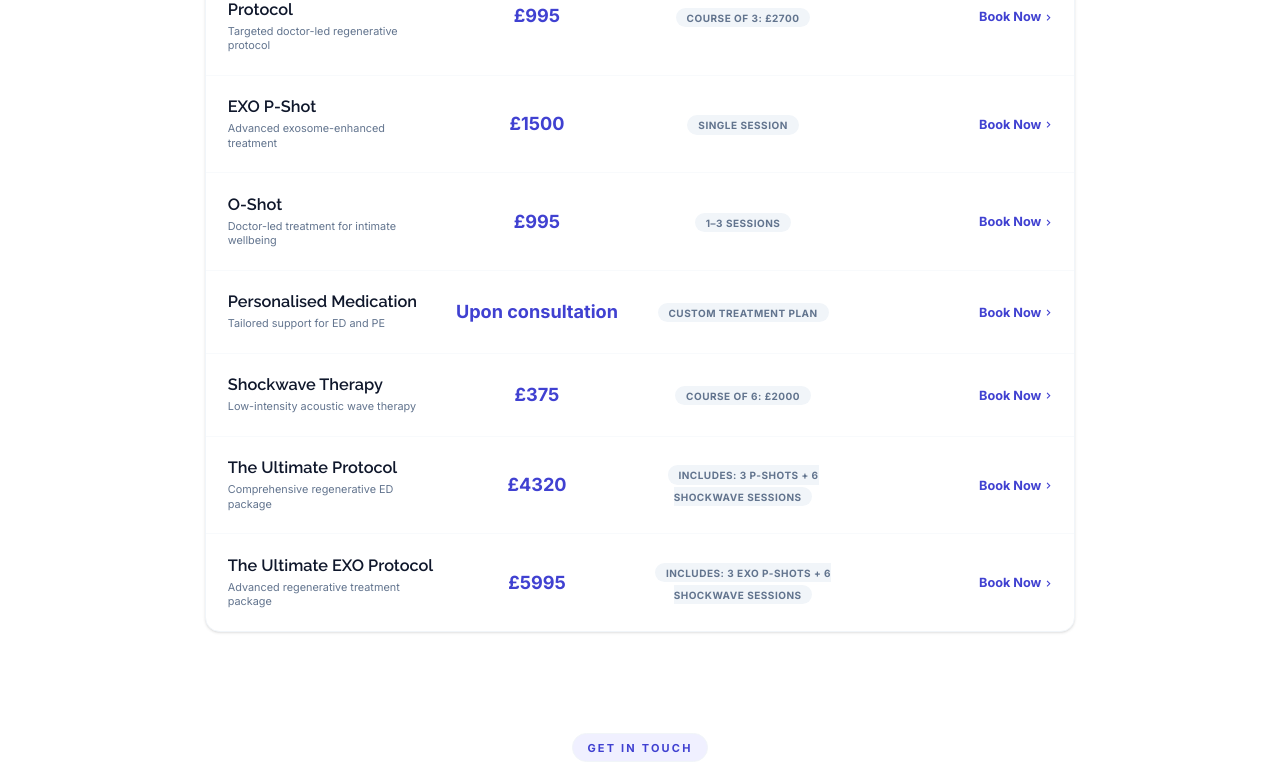
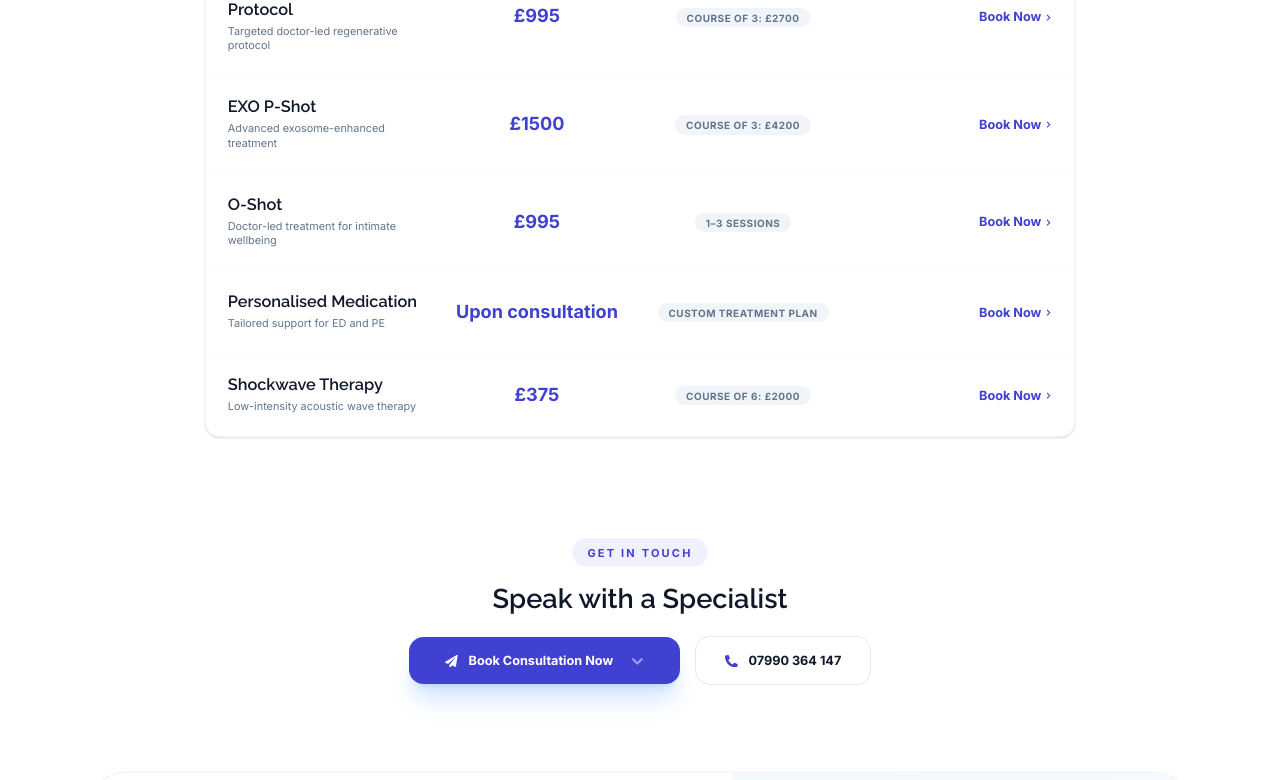
Before and after one commit to binithekid/Healing-PRP-Clinics-Preview, a Next.js app: page /birmingham/prices in a window 1280 px wide. Shown: the part 2289-3069 px from the top of the page. Built offline with nearby package versions, Linux system fonts and the light colour scheme.

Commit message:
Update PricesClient.tsx

```diff
--- a/src/components/pages/PricesClient.tsx
+++ b/src/components/pages/PricesClient.tsx
@@ -48,12 +48,10 @@ export default function PricesClient({ isBirmingham = false }: { isBirmingham?:
       items: [
         { name: "P-Shot PRP", price: "£995", sessions: "Course of 3: £2800", details: "Doctor-led premium PRP treatment" },
         { name: "Peyronie’s Disease Protocol", price: "£995", sessions: "Course of 3: £2700", details: "Targeted doctor-led regenerative protocol" },
-        { name: "EXO P-Shot", price: "£1500", sessions: "Single session", details: "Advanced exosome-enhanced treatment" },
+        { name: "EXO P-Shot", price: "£1500", sessions: "Course of 3: £4200", details: "Advanced exosome-enhanced treatment" },
         { name: "O-Shot", price: "£995", sessions: "1–3 sessions", details: "Doctor-led treatment for intimate wellbeing" },
         { name: "Personalised Medication", price: "Upon consultation", sessions: "Custom treatment plan", details: "Tailored support for ED and PE" },
         { name: "Shockwave Therapy", price: "£375", sessions: "Course of 6: £2000", details: "Low-intensity acoustic wave therapy" },
-        { name: "The Ultimate Protocol", price: "£4320", sessions: "Includes: 3 P-Shots + 6 Shockwave Sessions", details: "Comprehensive regenerative ED package" },
-        { name: "The Ultimate EXO Protocol", price: "£5995", sessions: "Includes: 3 Exo P-Shots + 6 Shockwave Sessions", details: "Advanced regenerative treatment package" },
       ]
     }
   ];
```
